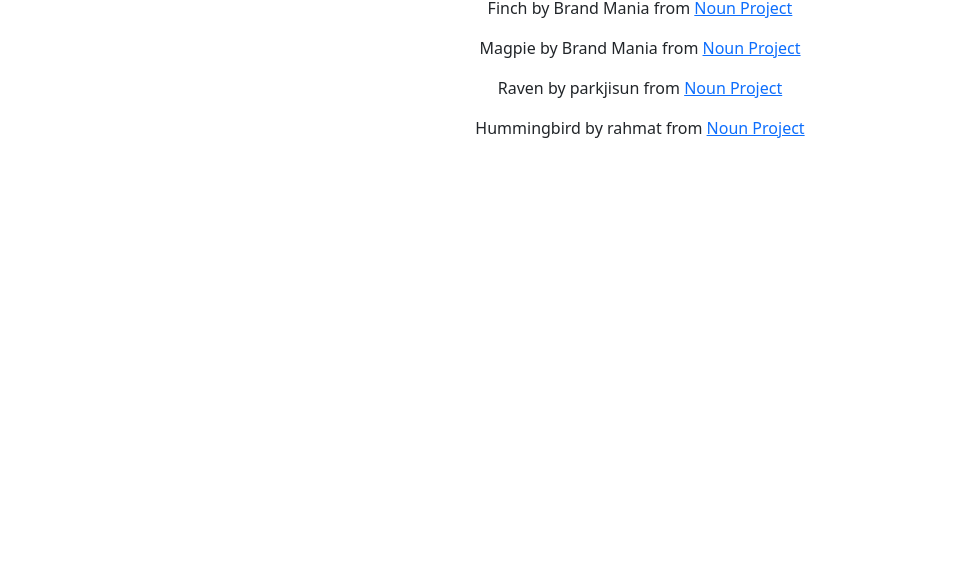
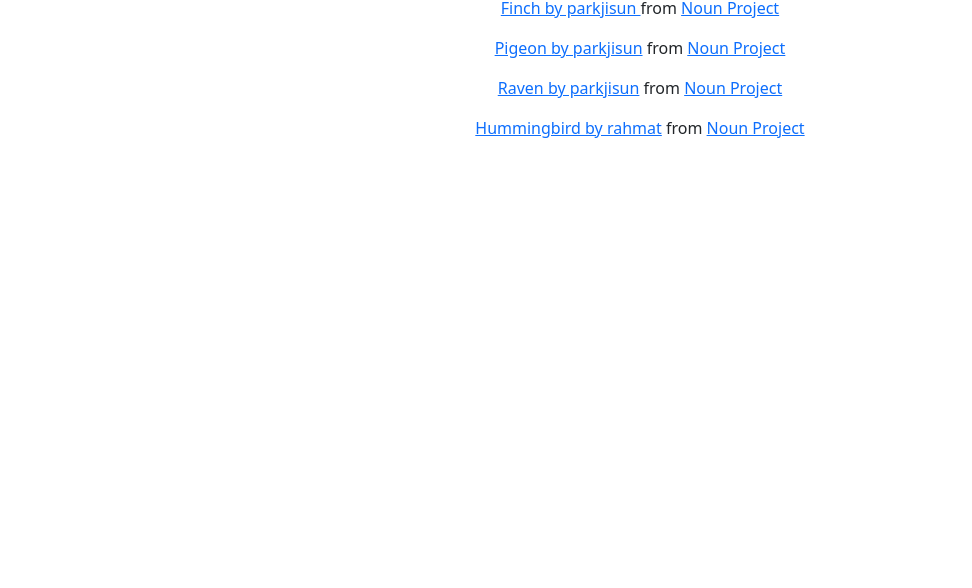
Before and after one commit to ShrutiK100/marble-website, a plain HTML site: page icon-credit-source.html in a window 1280 px wide. Shown: the part 212-800 px from the top of the page, without its empty margins (0-972 px from the left). Drawn offline with nearby package versions, Linux system fonts and the light colour scheme; files whose address does not match are found by name.

Commit message:
Update icon-credit-source.html
Changed links to icon source to include separate links to the icon source page and to the Noun Project home page.

```diff
--- a/icon-credit-source.html
+++ b/icon-credit-source.html
@@ -20,10 +20,10 @@
   <div class="col-4">  </div>
   <div class="col-4 text-center">
     <h1>Icons Used In This Project</h1>
-      <p>Finch by Brand Mania from <a href="https://thenounproject.com/browse/icons/term/finch/" target="_blank" title="Finch Icons">Noun Project</a></p>
-      <p>Magpie by Brand Mania from <a href="https://thenounproject.com/browse/icons/term/magpie/" target="_blank" title="Magpie Icons">Noun Project</a></p>
-      <p>Raven by parkjisun from <a href="https://thenounproject.com/browse/icons/term/raven/" target="_blank" title="Raven Icons">Noun Project</a></p>
-      <p>Hummingbird by rahmat from <a href="https://thenounproject.com/browse/icons/term/hummingbird/" target="_blank" title="Hummingbird Icons">Noun Project</a></p>
+    <p> <a href="https://thenounproject.com/icon/finch-962354/" target="_blank" title="Finch Icon"> Finch by parkjisun </a> from  <a href="https://thenounproject.com/" target="_blank"> Noun Project</a></p>
+    <p><a href="https://thenounproject.com/icon/pigeon-962356" target="_blank" title="Pigeon Icon">Pigeon by parkjisun</a> from  <a href="https://thenounproject.com/" target="_blank"> Noun Project</a></p>
+    <p><a href="https://thenounproject.com/icon/raven-962374/" target="_blank" title="Raven Icon"> Raven by parkjisun</a> from <a href="https://thenounproject.com/" target="_blank">Noun Project</a></p>
+    <p><a href="https://thenounproject.com/icon/hummingbird-4218394/" target="_blank" title="Hummingbird Icon">Hummingbird by rahmat</a> from <a href="https://thenounproject.com/" target="_blank">Noun Project</a></p>
 
     </div>
   <div class="col-4">  </div>
```
